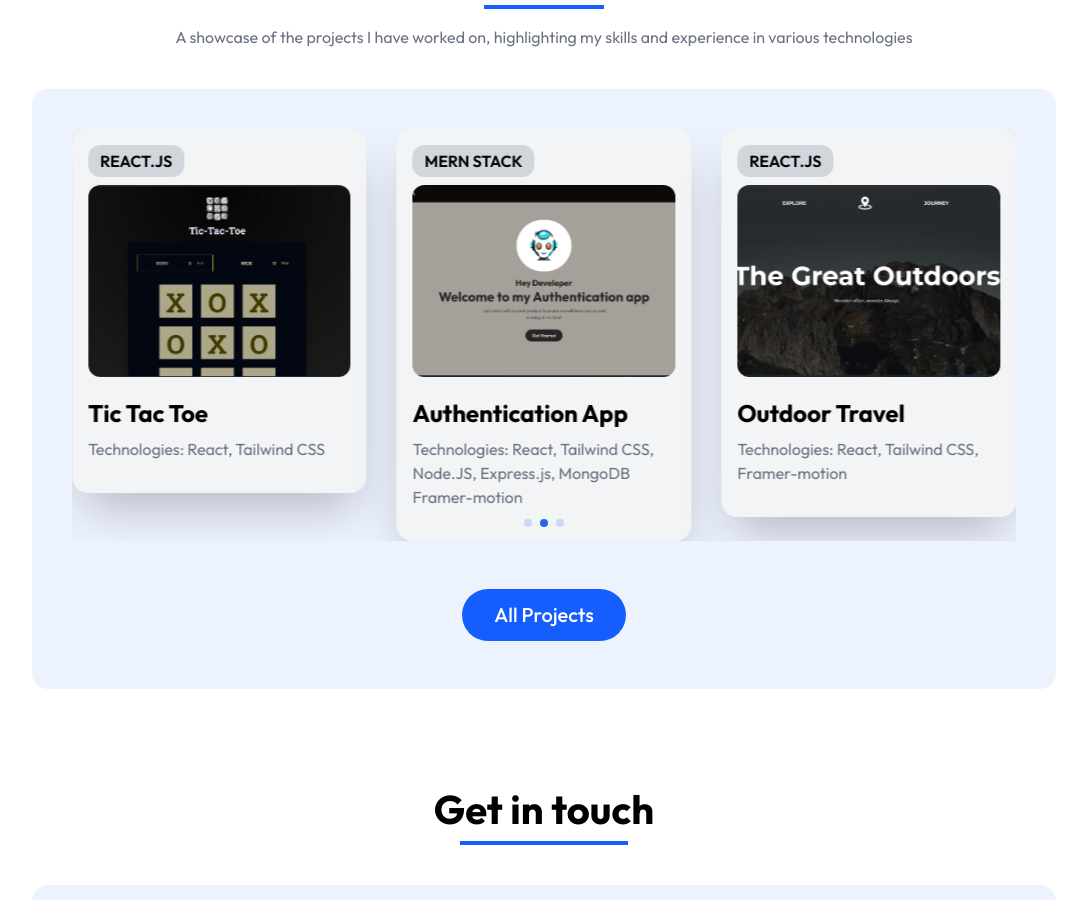
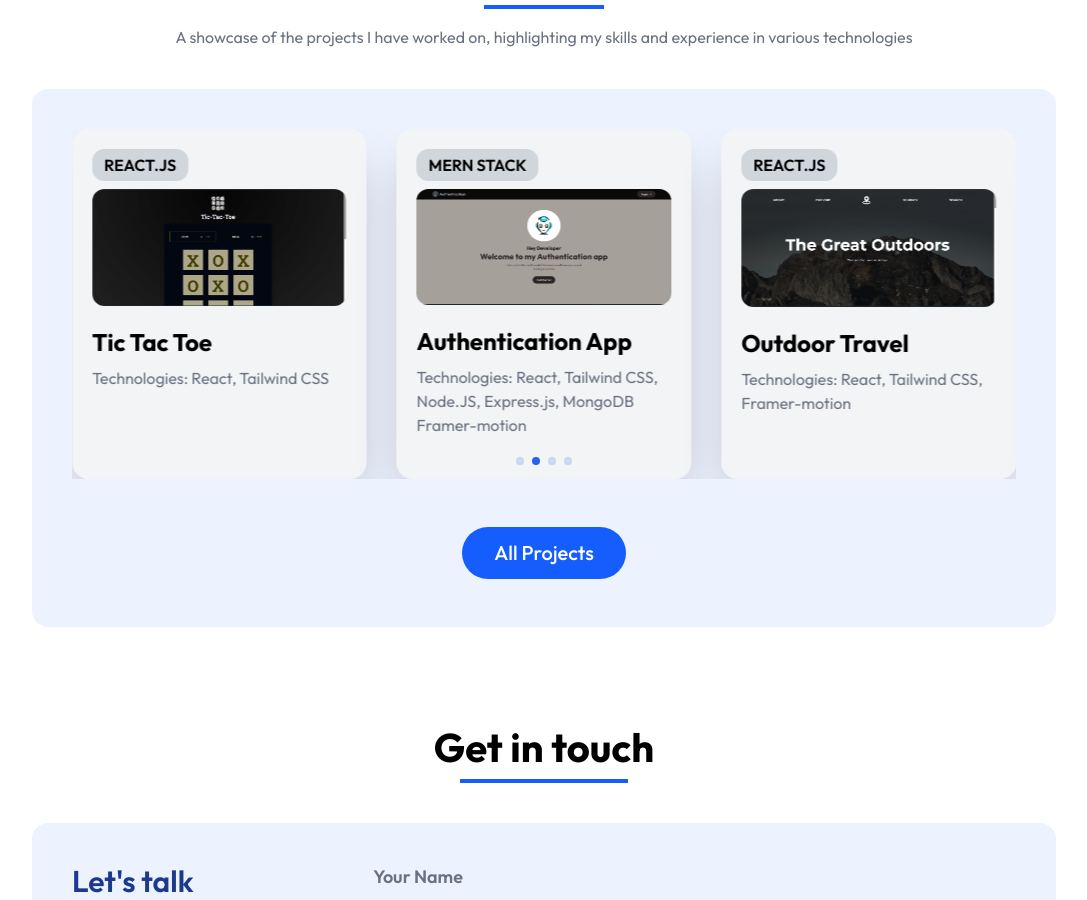
Before and after one commit to dev-debabrata/dev-debabrata-portfolio, a React (Vite) app: page / in a window 1280 px wide. Shown: the part 2100-3000 px from the top of the page, without its empty margins (96-1183 px from the left). Built offline with nearby package versions, Linux system fonts and the light colour scheme.

Commit message:
modified

```diff
--- a/src/Components/Projects.jsx
+++ b/src/Components/Projects.jsx
@@ -52,7 +52,7 @@ const Projects = () => {
                         <SwiperSlide key={project.id}>
                             <div
                                 onClick={() => handleOpenModal(project)}
-                                className="bg-gray-100 dark:bg-slate-950 backdrop-blur-md rounded-2xl shadow-2xl overflow-hidden cursor-pointer hover:shadow-blue-800/50 hover:-translate-y-2 transition-transform duration-300 p-4"
+                                className="bg-gray-100 dark:bg-slate-950 backdrop-blur-md rounded-2xl shadow-2xl overflow-hidden cursor-pointer hover:shadow-blue-800/50 hover:-translate-y-2 transition-transform duration-300 p-5 h-[350px]"
                             >
                                 <h3 className="text-base font-semibold uppercase px-3 py-1 bg-gray-300 dark:bg-slate-800 inline-block border-none rounded-xl mb-2">
                                     {project.title}
@@ -61,7 +61,7 @@ const Projects = () => {
                                     <img
                                         src={project.image}
                                         alt={project.title}
-                                        className="w-full h-48 object-cover rounded-xl"
+                                        className="w-full object-cover rounded-xl"
                                     />
                                 </div>
                                 <div>
@@ -88,8 +88,8 @@ const Projects = () => {
 
             {/* Modal container */}
             {selectedProject && (
-                <div className="fixed inset-0 z-50 pt-24 flex items-center justify-center bg-black/90 dark:bg-slate-950/70 p-4">
-                    <div className="bg-gray-100 dark:bg-slate-900 rounded-xl shadow-2xl lg:w-[50%] xl:w-[80%] w-[80%] max-w-[480px] overflow-hidden relative ">
+                <div className="fixed inset-0 z-50 pt-18 flex items-center justify-center bg-black/90 dark:bg-slate-950/70 p-4">
+                    <div className="bg-gray-100 dark:bg-slate-900 rounded-xl shadow-2xl md:w-[60%] lg:w-[60%] xl:w-[80%] w-full max-w-[580px] overflow-hidden relative ">
                         <div className="flex justify-end p-3 bg-blue-800 dark:bg-gray-950">
                             <button
                                 onClick={handleCloseModal}
@@ -113,7 +113,7 @@ const Projects = () => {
                                 <p className="text-gray-500 dark:text-gray-400 text-base mb-5">
                                     {selectedProject.description}
                                 </p>
-                                <div className=" flex xl:justify-center md:justify-center xl:gap-35 md:gap-20 justify-between">
+                                <div className=" flex xl:justify-center md:justify-center xl:gap-65 md:gap-60 justify-between">
                                     <a
                                         href={selectedProject.github}
                                         target="_blank"
--- a/src/Pages/ProjectsList.jsx
+++ b/src/Pages/ProjectsList.jsx
@@ -111,9 +111,9 @@ const ProjectsList = () => {
                     {/* Render Project Info */}
                     <div className="mt-10 grid gap-8 grid-cols-1 md:grid-cols-2 xl:grid-cols-3">
                         {filteredProjects.map((project, index) => (
-                            <div key={index} className="bg-gray-100 dark:bg-slate-950 rounded-2xl p-6 shadow-2xl overflow-hidden backdrop-blur-md hover:shadow-blue-800/50 hover:-translate-y-2 transition-transform duration-300">
+                            <div key={index} className="bg-gray-100 dark:bg-slate-950 rounded-2xl p-8 shadow-2xl overflow-hidden backdrop-blur-md hover:shadow-blue-800/50 hover:-translate-y-2 transition-transform duration-300">
                                 <h3 className=" text-base font-semibold uppercase px-3 py-1 bg-gray-300 dark:bg-slate-800 dark:text-gray-300 inline-block border-none rounded-xl mb-2">{project.title}</h3>
-                                <img src={project.image} alt={project.name} className="w-full h-48 object-cover rounded-lg mb-4" />
+                                <img src={project.image} alt={project.name} className="w-full object-cover rounded-lg mb-4" />
                                 <h3 className="text-2xl dark:text-gray-100 font-bold mb-2">{project.name}</h3>
                                 <p className="text-gray-700 dark:text-gray-400 mb-4">{project.description}</p>
 
--- a/src/data.js
+++ b/src/data.js
@@ -268,7 +268,7 @@ export const projectListData = [
         description:
             "Technologies: React, Tailwind CSS, React Just Parallax, React Scroll Lock",
         github: "https://github.com/dev-debabrata/MindMate-react",
-        webapp: "",
+        webapp: "mindmate-dev.netlify.app",
     },
     {
         image: AuthImg,
@@ -525,4 +525,14 @@ export const projectData = [
         github: "https://github.com/dev-debabrata/cloud-kitchen-htmlcss",
         webapp: "https://cloud-kitchen-dev.netlify.app/",
     },
+    {
+        id: 5,
+        image: GroLeafImg,
+        title: "react.js",
+        name: "GroLeaf",
+        description:
+            "Technologies: React, Tailwind CSS",
+        github: "https://github.com/dev-debabrata/groleaf-react",
+        webapp: "https://groleaf-dev.netlify.app/",
+    },
 ];
```
